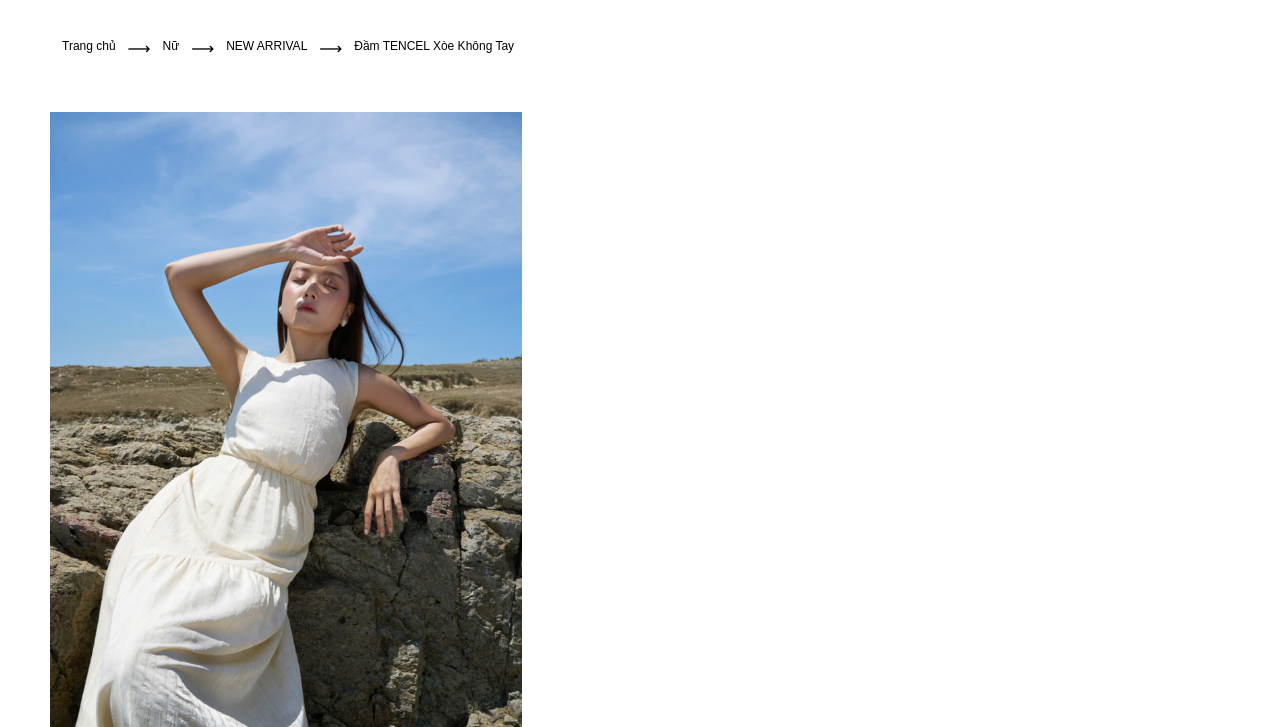
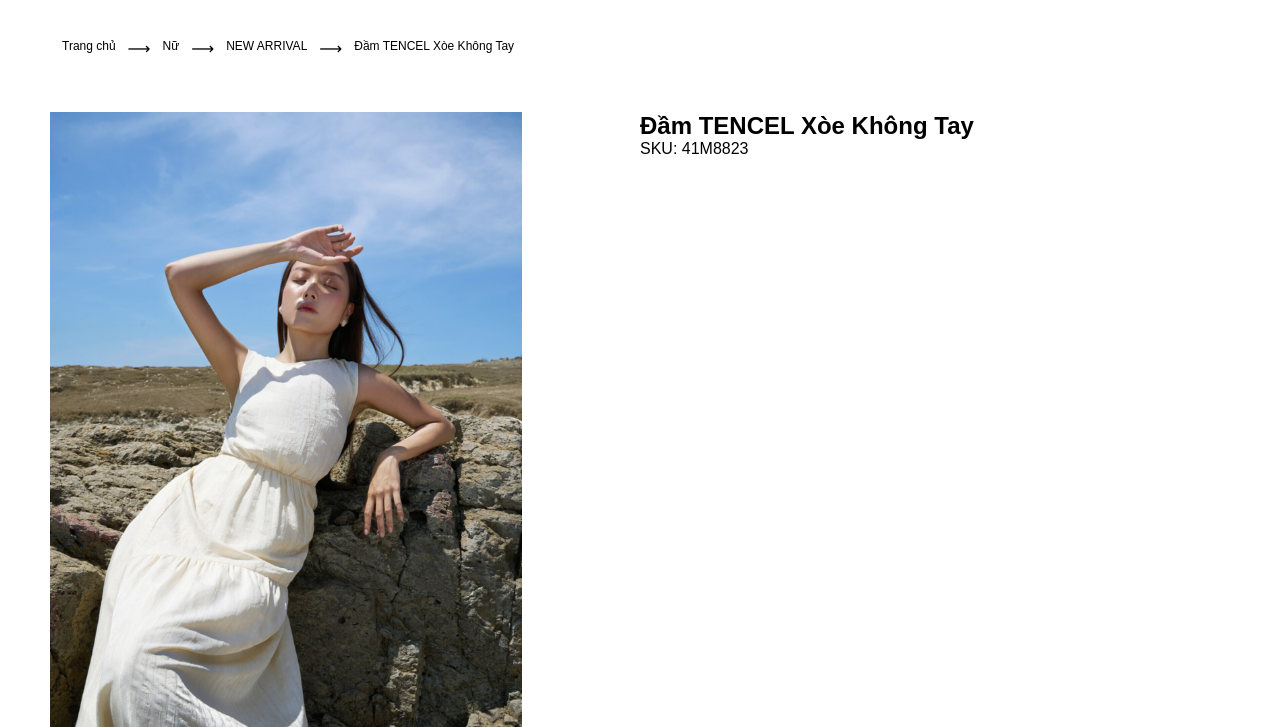
Before and after one commit to BFStReEt/PHP-Project, a plain HTML site: page product.html in a window 1280 px wide. Shown: the part 73-800 px from the top of the page. Drawn offline with Linux system fonts and the light colour scheme.

Commit message:
Day-8 Làm xong phần product nào

```diff
--- a/JS/script.js
+++ b/JS/script.js
@@ -1,5 +1,4 @@
 //----------------------Menu-item---------------
-
 const header = document.querySelector("header")
 window.addEventListener("scroll", function () {
     x = window.pageYOffset
--- a/product.html
+++ b/product.html
@@ -117,7 +117,13 @@
                     </div>
                 </div>
                 <div class="product-content-right">
+                    <div class="product-content-right-product-name">
+                        <h1>Đầm TENCEL Xòe Không Tay</h1>
+                        <p>SKU: 41M8823</p>
+                    </div>
+                    <div class="product-content-right-product-price">
 
+                    </div>
                 </div>
             </div>
         </div>
```
